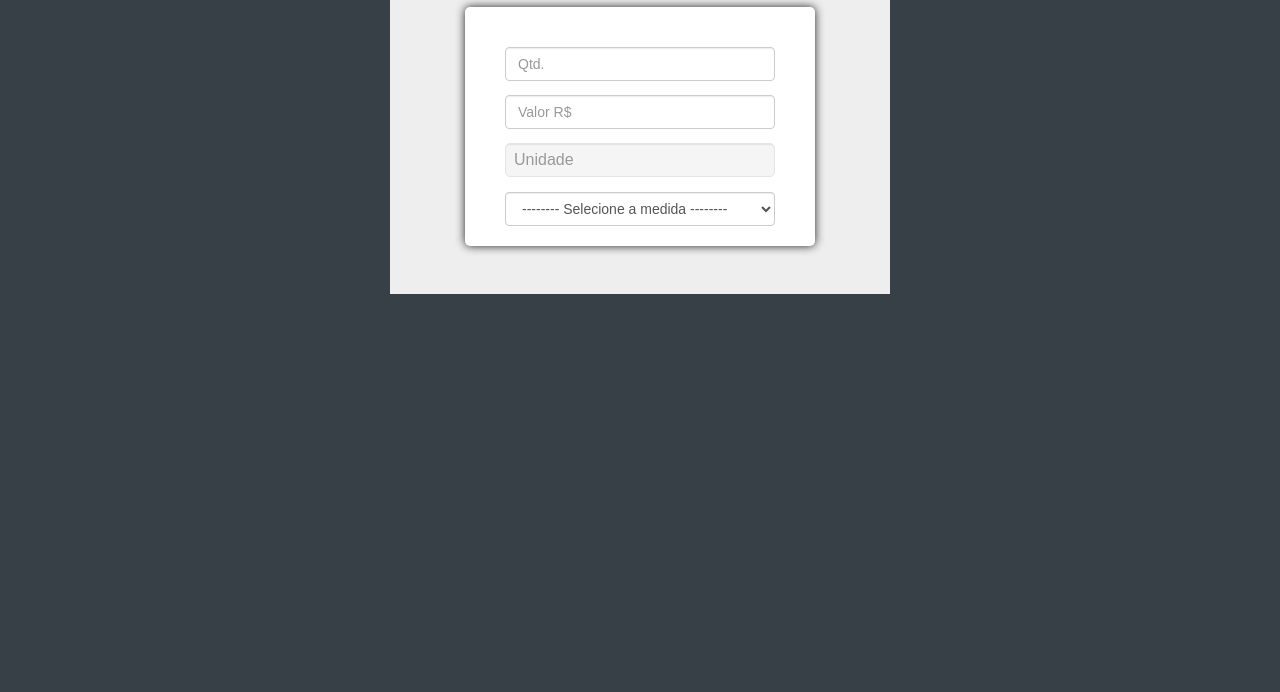
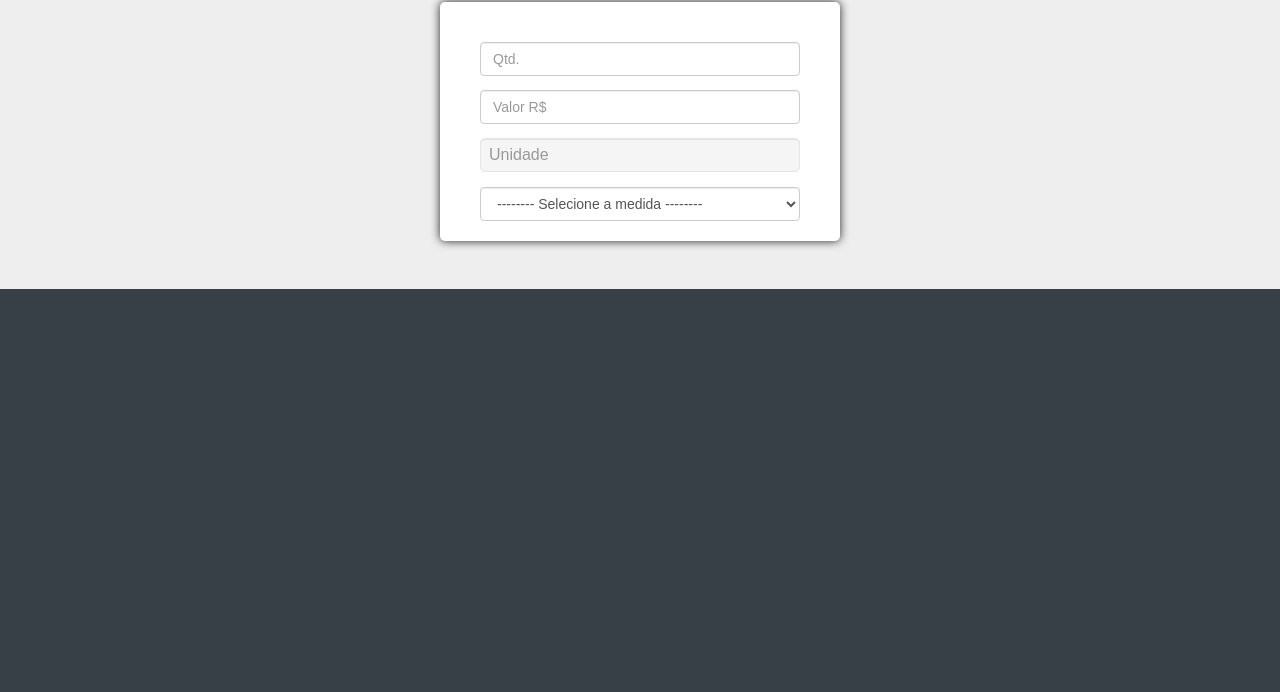
Before and after one commit to petnupe/vantapp, a plain HTML site: page www/index.html in a window 1280 px wide. Shown: the part 108-800 px from the top of the page. Drawn offline with Linux system fonts and the light colour scheme.

Commit message:
agora vai 2

```diff
--- a/www/index.html
+++ b/www/index.html
@@ -26,15 +26,15 @@
         </script>
         <style>
             .jumbotron {
-                width: 500px;
+                width: auto;
                 text-align: center;
                 margin-left: auto;
                 margin-right: auto;
-                margin-top: 5px;
+                margin-top: auto;
             }
 
             .form {
-                width: 350px;
+                width: auto;
                 margin-left: auto;
                 margin-right: auto;
                 margin-top: 1px;
```
